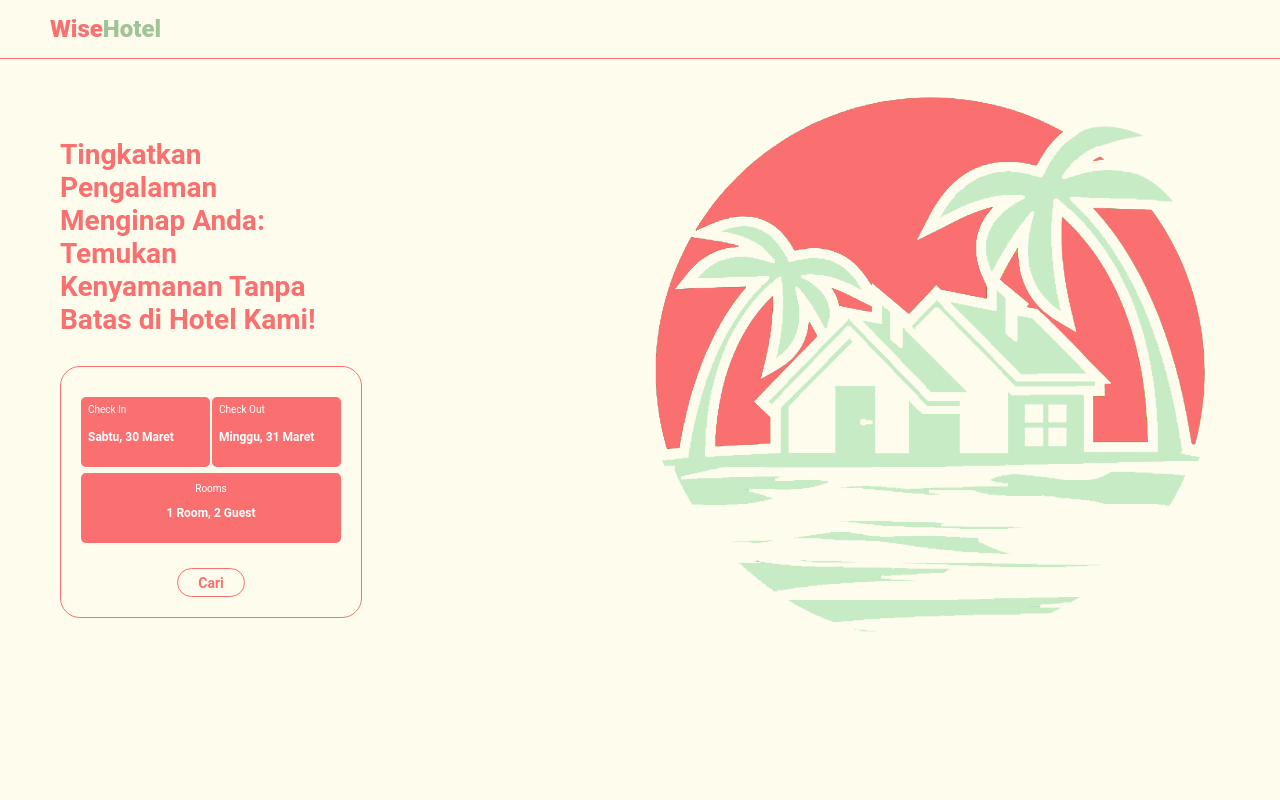
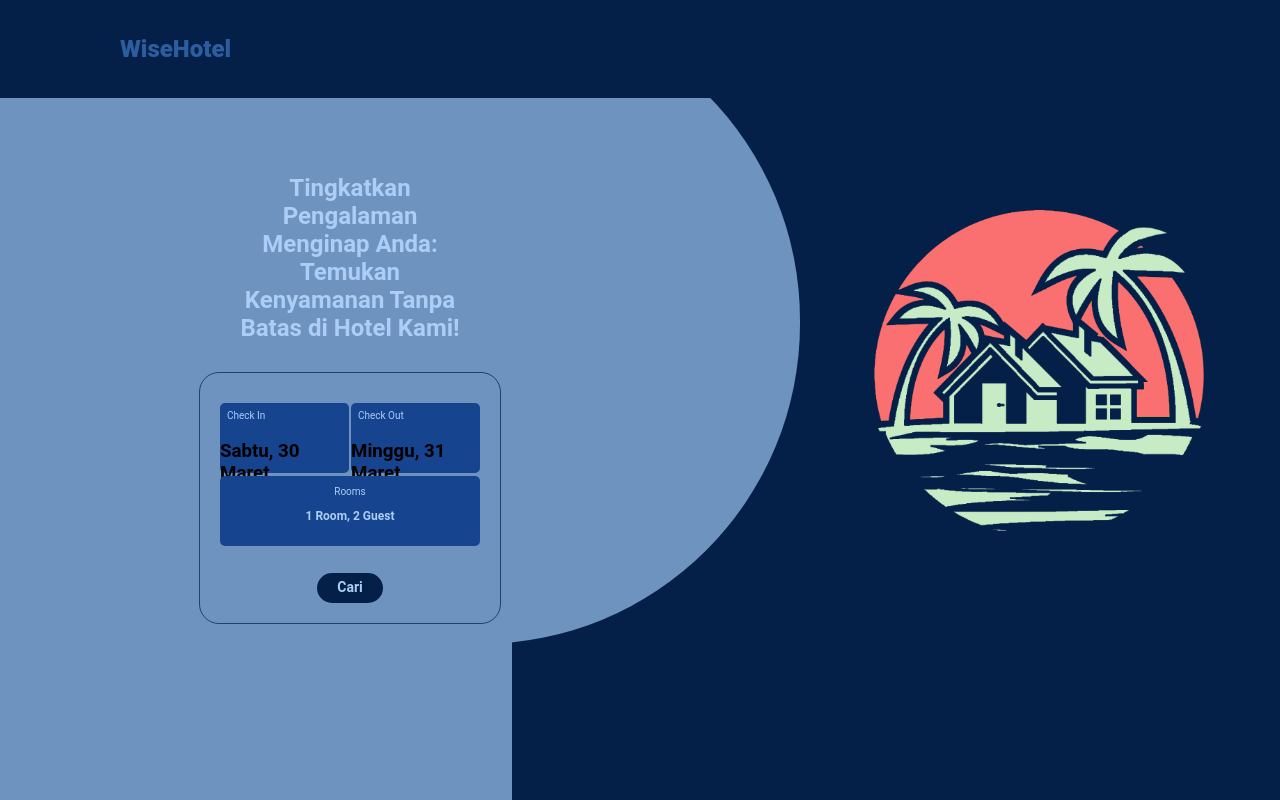
Before and after one commit to nurwahidmuslim/HotelWise, a PHP site: page /home.php in a window 1280 px wide. Run offline with PHP 8.4, Linux system fonts and the light colour scheme.

Commit message:
Update styles.css

```diff
--- a/styles.css
+++ b/styles.css
@@ -1,58 +1,74 @@
 body {
-    background-color: #FEFDED;
+    background: linear-gradient(to right, #6D93BE 40%, #042048 40%);
     margin: 0;
     margin-bottom: 20px;
     font-family: 'Roboto', sans-serif;
+    position: relative;
 }
 
+body::before {
+    content: '';
+    position: absolute;
+    top: 0;
+    left: 50%;
+    width: 25%;
+    height: 100%;
+    background-color: #6D93BE;
+    border-top-right-radius: 50vh;
+    border-bottom-right-radius: 50vh;
+    transform: translateX(-50%);
+    z-index: -1;
+}
+
+.content {
+    overflow: auto;
+}
+
+
+
 .navbar {
-    background-color: #FEFDED;
+    background-color: #042048;
     padding: 15px 50px;
     display: flex;
     justify-content: space-between;
     align-items: center;
-    border-bottom: 1px solid #FA7070;
 }
 
 .navbar-left {
     display: flex;
     align-items: center;
+    padding: 20px;
+    margin-left: 50px;
 }
 
 .navbar-brand {
     font-family: 'Roboto', sans-serif;
     font-size: 24px;
     font-weight: 800;
-}
-
-.navbar-brand .wise {
-    color: #FA7070;
-}
-
-.navbar-brand .hotel {
-    color: #A1C398;
+    color: #2C5E9F;
 }
 
 .navbar-right {
     display: flex;
+    margin-top: -50px;
+    margin-left: 1030px;
 }
 
 .btn {
     padding: 8px 12px;
     margin-left: 10px;
-    background-color: #FA7070;
+    background-color: #1A4473;
     font-family: 'Roboto', sans-serif;
     font-weight: bold;
-    color: white;
-    border: 1px solid #FA7070;
+    color: #ABCDF6;
     border-radius: 4px;
     cursor: pointer;
     text-decoration: none;
 }
 
 .btn:hover {
-    background-color: white;
-    color: #FA7070;
+    background-color: #ABCDF6;
+    color: #1A4473;
 }
 
 .content {
@@ -64,33 +80,39 @@ body {
     margin-top: 40px;
     margin-left: 40px;
     flex: 1;
+    align-content: center;
 }
 
 .right-content {
     margin-right: 40px;
     flex: 1;
+    align-content: center;
 }
 
 .left-content h1 {
-    color: #FA7070;
-    font-size: 28px;
+    color: #ABCDF6;
+    font-size: 24px;
+    text-align: center;
 }
 
 .right-content img {
-    width: 100%;
+    width: 60%;
     height: auto;
+    margin-left: 225px;
 }
 
 .box {
     width: 300px;
     height: 250px;
     background-color: transparent;
-    border: 1px solid #FA7070;
+    border: 1px solid #1A4473;
     border-radius: 20px;
     margin-top: 30px;
     display: flex;
     flex-wrap: wrap;
     justify-content: space-between;
+    margin-left: auto;
+    margin-right: auto;
 }
 
 .box-left {
@@ -99,25 +121,28 @@ body {
     margin-right: 1px;
     width: 129px;
     height: 70px;
-    background-color: #FA7070;
+    background-color: #17448F;
     border-radius: 5px;
 }
 
 .box-left p {
-    color: white;
+    color: #ABCDF6;
     font-family: 'Roboto', sans-serif;
     font-size: 10px;
     margin-top: 7px;
     margin-left: 7px;
 }
 
-.box-left h3 {
-    color: white;
-    font-family: 'Roboto', sans-serif;
+.box-left input {
+    background-color: transparent;
+    border: none;
+    cursor: pointer;
+    color: #ABCDF6;
+    font-weight: bold;
     font-size: 12px;
-    font-weight: bold;
-    margin-top: 15px;
-    margin-left: 7px;
+    width: 85%;
+    margin-left: 5px;
+    margin-right: 5px;
 }
 
 .box-right {
@@ -126,32 +151,35 @@ body {
     margin-right: 20px;
     width: 129px;
     height: 70px;
-    background-color: #FA7070;
+    background-color: #17448F;
     border-radius: 5px;
 }
 
 .box-right p {
-    color: white;
+    color: #ABCDF6;
     font-family: 'Roboto', sans-serif;
     font-size: 10px;
     margin-top: 7px;
     margin-left: 7px;
 }
 
-.box-right h3 {
-    color: white;
-    font-family: 'Roboto', sans-serif;
+.box-right input {
+    background-color: transparent;
+    border: none;
+    cursor: pointer;
+    color: #ABCDF6;
+    font-weight: bold;
     font-size: 12px;
-    font-weight: bold;
-    margin-top: 15px;
-    margin-left: 7px;
+    width: 85%;
+    margin-left: 5px;
+    margin-right: 5px;
 }
 
 .box-bottom {
     width: 260px;
     height: 70px;
-    background-color: #FA7070;
-    margin-top: 1px;
+    background-color: #17448F;
+    margin-top: -5px;
     margin-left: 20px;
     margin-right: 20px;
     margin-bottom: 20px;
@@ -159,14 +187,14 @@ body {
 }
 
 .box-bottom p {
-    color: white;
+    color: #ABCDF6;
     font-family: 'Roboto', sans-serif;
     font-size: 10px;
     text-align: center;
 }
 
 .box-bottom h3 {
-    color: white;
+    color: #ABCDF6;
     font-family: 'Roboto', sans-serif;
     font-size: 12px;
     font-weight: bold;
@@ -179,20 +207,19 @@ body {
     margin-bottom: 20px;
     margin-left: auto;
     margin-right: auto;
-    background-color: transparent;
+    background-color: #042048;
     font-family: 'Roboto', sans-serif;
     font-weight: bold;
     font-size: 14px;
-    color: #FA7070;
-    border: 1px solid #FA7070;
+    color: #ABCDF6;
     border-radius: 20px;
     cursor: pointer;
     text-decoration: none;
 }
 
 .btn-cari:hover {
-    background-color: #FA7070;
-    color: white;
+    background-color: #ABCDF6;
+    color: #042048;
 }
 
 .daftar {
@@ -327,3 +354,19 @@ body {
     width: 20px;
     height: auto;
 }
+
+.footer {
+    margin-top: 20px;
+    display: flex;
+    flex-direction: column;
+    align-items: center;
+    justify-content: center;
+    background-color: #042048;
+    color: #ABCDF6;
+    margin-bottom: -30px;
+}
+
+.footer img {
+    margin-top: 10px;
+    margin-bottom: -10px;
+}
```
